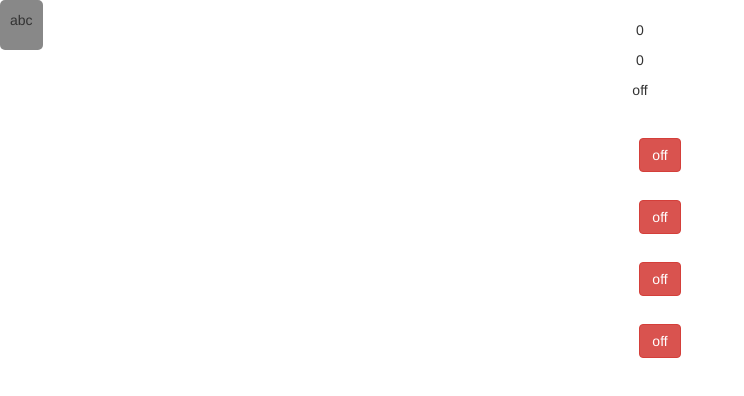
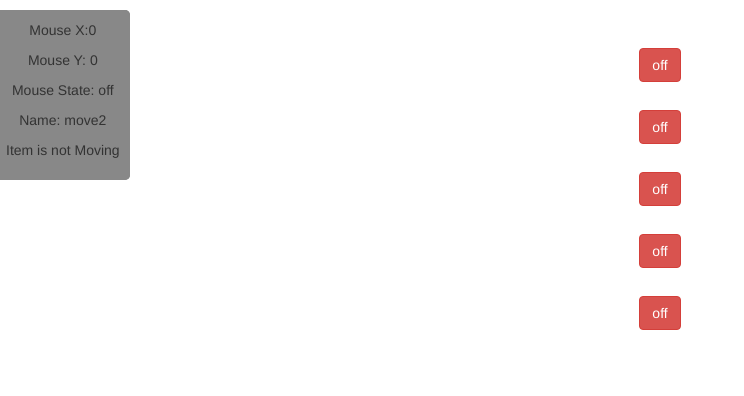
Before and after one commit to Julian-Mostbauer/Visual-Html-Editor, a React (Vite) app in the folder VHE/: page / in a window 1280 px wide. Shown: the top 396 px of the page, without its empty margins (0-744 px from the left). Built offline with nearby package versions, Linux system fonts and the light colour scheme; the HTML template or start-up script is replaced by a standard one.

Commit message:
Finished movable items

```diff
--- a/VHE/src/App.css
+++ b/VHE/src/App.css
@@ -41,13 +41,6 @@
   padding: 1rem;
 }
 
-.movable_item {
-  padding: 1rem;
-  position: absolute;
-  background-color: #888;
-  border-radius: 5px;
-}
-
 .read-the-docs {
   color: #888;
 }
--- a/VHE/src/App.tsx
+++ b/VHE/src/App.tsx
@@ -1,24 +1,17 @@
 import './App.css'
 //import { useState } from 'react'
 //import ToggleButton from './compenents/toggleButton.tsx'
-import getMouse from './compenents/mouseTracker.tsx'
+import MovableItem from './compenents/movableItem.tsx'
 import RadioCollection from './compenents/radioCollection.tsx'
 
 function App() {
     return (
         <>
-            <div>
-                <p>{getMouse().xPos}</p>
-                <p>{getMouse().yPos}</p>
-                <p>{getMouse().pressed ? "on" : "off"}</p>
-            </div>
-
-            <div className="movable_item" style={{ position: "absolute", left: `${getMouse().xPos}px`, top: `${getMouse().yPos}px` }}>
-                <p>abc</p>
-            </div>
+            <MovableItem id={"move1"} />
+            <MovableItem id={"move2"} />
 
             <div className="card">
-                <RadioCollection count={4} />
+                <RadioCollection count={5}></RadioCollection>
             </div>
         </>
     )
--- a/VHE/src/compenents/mouseTracker.tsx
+++ b/VHE/src/compenents/mouseTracker.tsx
@@ -5,6 +5,7 @@ export default function getMouse() {
     const [mouseX, setMouseX] = useState(0);
     const [mouseY, setMouseY] = useState(0);
     const [pressed, setPressed] = useState(false);
+    const [target, setTarget] = useState(null);
 
     const mouseUpdateHandler = (event: any) => {
         setMouseX(event.clientX)
@@ -19,28 +20,36 @@ export default function getMouse() {
         setPressed(false);
     }
 
+    const mouseTargetHandler = (event: any) => {
+        setTarget(event.target);
+    }
+
     useEffect(()=>{
         window.addEventListener('mousemove', mouseUpdateHandler);
         window.addEventListener('mousedown', mousePressHandler);
         window.addEventListener('mouseup', mouseReleaseHandler);
+        window.addEventListener('mouseover', mouseTargetHandler);
         return(()=>{
             window.removeEventListener('mousemove', mouseUpdateHandler);
             window.removeEventListener('mousedown', mousePressHandler);
             window.removeEventListener('mouseup', mouseReleaseHandler);
+            window.removeEventListener('mouseover', mouseTargetHandler);
         })
     }, [])
 
-    return new MouseInfoSave(mouseX, mouseY, pressed)
+    return new MouseInfoSave(mouseX, mouseY, pressed, target)
 }
 
 export class MouseInfoSave {
     xPos;
     yPos;
     pressed;
+    target;
 
-    constructor(xPos: number, yPos: number, pressed: boolean) {
+    constructor(xPos: number, yPos: number, pressed: boolean, target: any) {
         this.xPos = xPos;
         this.yPos = yPos;
         this.pressed = pressed;
+        this.target = target;
     }
 }
--- /dev/null
+++ b/VHE/src/compenents/movableItem.tsx
@@ -0,0 +1,73 @@
+import getMouse from "./mouseTracker";
+
+const ids: string[] = [];
+const lastPoses: PositionLink[] = [];
+let dragging: string;
+
+function getFromLinks(id: string) {
+    for (let i = 0; i < lastPoses.length; i++) {
+        if (lastPoses[i].id == id) {
+            return lastPoses[i];
+        }
+    }
+}
+
+export default function MovableItem(props: any) {
+    const mouse = getMouse();
+
+    if (!ids.includes(props.id)) {
+        ids.push(props.id);
+        lastPoses.push(new PositionLink(10, 10, props.id))
+    }
+
+    if (!mouse.pressed && dragging == props.id) {
+        dragging = "";
+    }
+
+    if (mouse.target != null && mouse.target.className == props.id && mouse.pressed) {
+        dragging = props.id;
+    }
+
+    if (dragging == props.id) {
+        getFromLinks(props.id).x = mouse.xPos;
+        getFromLinks(props.id).y = mouse.yPos;
+    }
+
+    if (dragging == props.id) {
+        return (
+            <section>
+                <div className={props.id} style={{ marginLeft: "-1em", position: "absolute", left: `${mouse.xPos}px`, top: `${mouse.yPos}px`, padding: "1rem", backgroundColor: "#888", borderRadius: "5px" }}>
+                    <p>Mouse X:{mouse.xPos}</p>
+                    <p>Mouse Y:{mouse.yPos}</p>
+                    <p>Mouse State: {mouse.pressed ? "on" : "off"}</p>
+                    <p>Name: {props.id}</p>
+                    <p>Item is Moving</p>
+                </div>
+            </section>
+        );
+    } else {
+        return (
+            <section>
+                <div className={props.id} style={{ marginLeft: "-1em", position: "absolute", left: `${getFromLinks(props.id).x}px`, top: `${getFromLinks(props.id).y}px`, padding: "1rem", backgroundColor: "#888", borderRadius: "5px" }}>
+                    <p>Mouse X:{mouse.xPos}</p>
+                    <p>Mouse Y: {mouse.yPos}</p>
+                    <p>Mouse State: {mouse.pressed ? "on" : "off"}</p>
+                    <p>Name: {props.id}</p>
+                    <p>Item is not Moving</p>
+                </div>
+            </section>
+        );
+    }
+}
+
+class PositionLink {
+    x;
+    y;
+    id;
+
+    constructor(x: number, y: number, id: string) {
+        this.x = x;
+        this.y = y;
+        this.id = id;
+    }
+}
```
